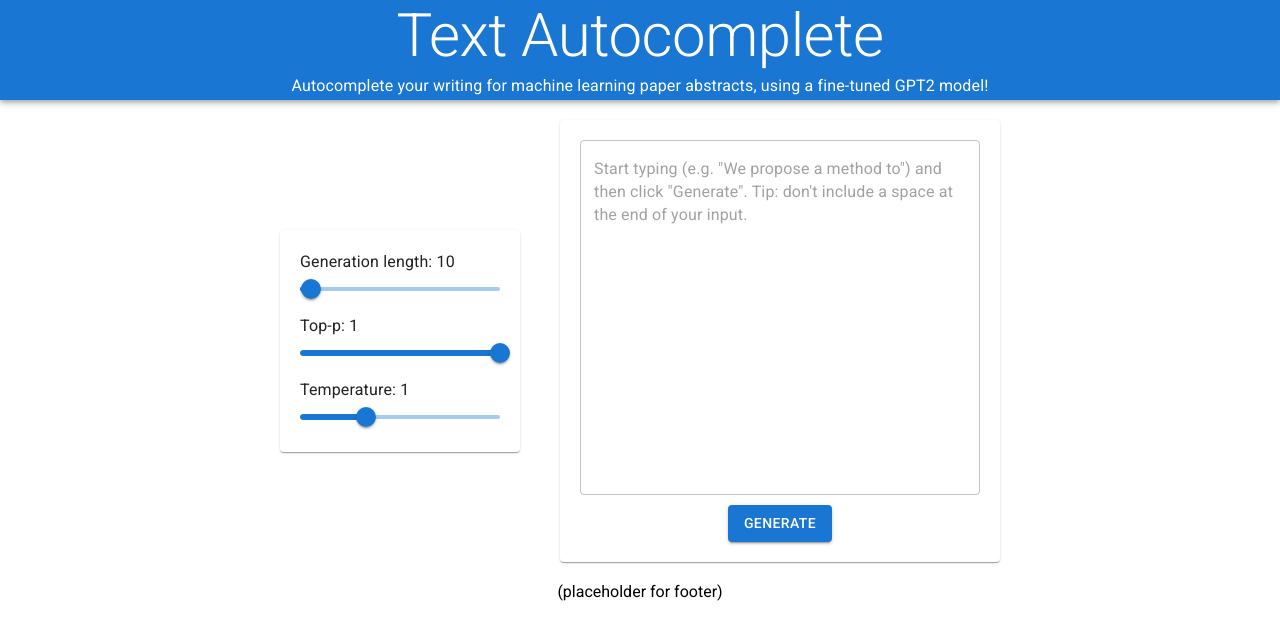
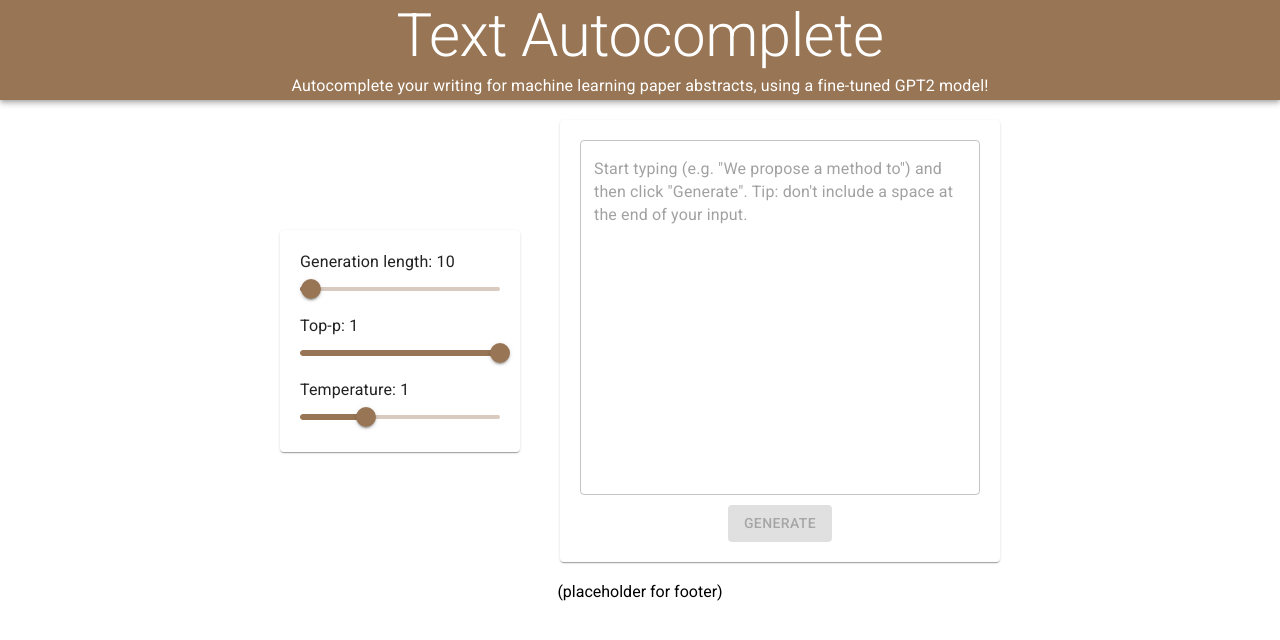
Before and after one commit to dennischenfeng/text-generation, a React (Create React App) app in the folder react-frontend/: page / in a window 1280 px wide. Shown: the top 640 px of the page. Built offline with nearby package versions, Linux system fonts and the light colour scheme.

Commit message:
loading disables generate button, added color theme

```diff
--- a/react-frontend/src/App/App.js
+++ b/react-frontend/src/App/App.js
@@ -1,16 +1,19 @@
 import React, { useState, useEffect } from 'react'
 import './App.css'
+import theme from './theme'
 import { Header, Footer, Settings, TextPanel } from './Components'
-import { Grid, Typography, Paper, Card, Box, Stack } from '@mui/material'
-import Slider from '@mui/material/Slider'
+import { Grid, Typography, Paper, Card, Box, Stack, ThemeProvider } from '@mui/material'
 
 export default function App() {
   const [genLength, setGenLength] = useState(10)
   const [topP, setTopP] = useState(1.0)
   const [temperature, setTemperature] = useState(1.0)
-  const [text, setText] = useState('');
+  const [text, setText] = useState('')
+  const [isLoading, setIsLoading] = useState(false)
 
   function generateText() {
+    setIsLoading(true)
+
     fetch('/generate', {
       method: 'POST',
       headers: {'Content-Type': 'application/json'},
@@ -22,10 +25,14 @@ export default function App() {
       })
     })
     .then(res => res.json())
-    .then(data => {setText(`${text}${data.result}`)})
+    .then(data => {
+      setText(`${text}${data.result}`)
+      setIsLoading(false)
+    })
   }
 
   return (
+    <ThemeProvider theme={theme}>
       <div className="App">
         <Header/>
 
@@ -42,10 +49,12 @@ export default function App() {
             text={text}
             setText={setText}
             generateText={generateText}
+            isLoading={isLoading}
           />
         </Stack>
 
         <Footer/>
       </div>
+    </ThemeProvider>
   )
 }
--- a/react-frontend/src/App/Components/TextPanel.js
+++ b/react-frontend/src/App/Components/TextPanel.js
@@ -7,7 +7,7 @@ const styleTextPanel = {
   margin: 20,
 }
 
-export default function TextPanel({text, setText, generateText}) {
+export default function TextPanel({text, setText, generateText, isLoading}) {
   return (
     <Card style={styleTextPanel}>
       <TextField
@@ -22,8 +22,13 @@ export default function TextPanel({text, setText, generateText}) {
         }
       />
 
-      <Button onClick={generateText} variant='contained' style={{marginTop: 10}}>
-        Generate
+      <Button
+        onClick={generateText}
+        variant='contained'
+        style={{marginTop: 10}}
+        disabled={isLoading || (text == '')}
+      >
+        {isLoading ? 'Loading...' : 'Generate'}
       </Button>
     </Card>
 
--- /dev/null
+++ b/react-frontend/src/App/theme.js
@@ -0,0 +1,12 @@
+import { createTheme } from '@mui/material/styles';
+
+// A custom theme for this app
+const theme = createTheme({
+  palette: {
+    primary: {
+      main: '#987554',
+    },
+  },
+});
+
+export default theme;
```
Lines whose indentation alone changed are shown as unchanged.
